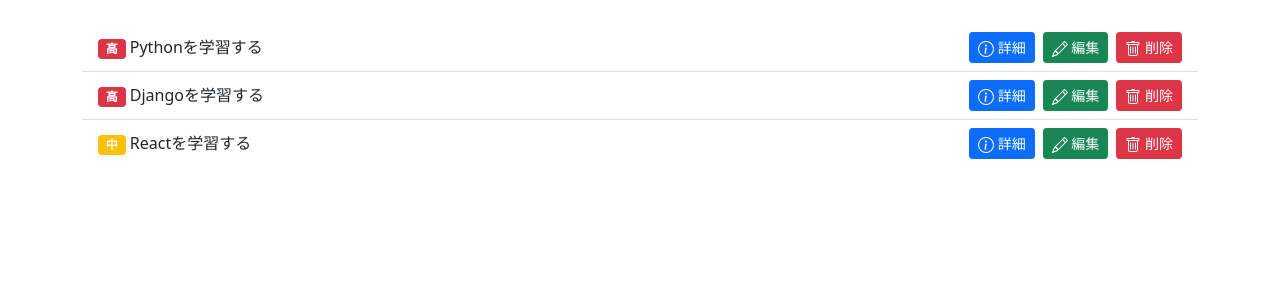
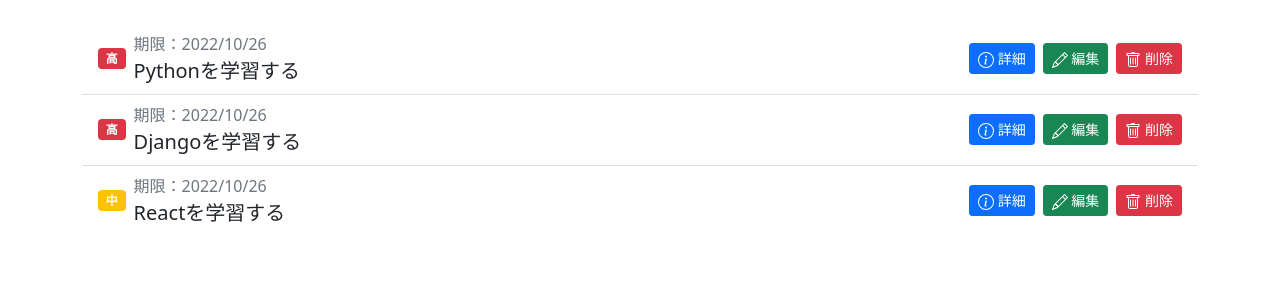
Before and after one commit to kdntiaoao/django-todolist, a Django app: page /list/ in a window 1280 px wide. Shown: the part 67-367 px from the top of the page. Run offline with Django 4.2, Linux system fonts and the light colour scheme; data comes from the database, SQL or seed files in the repository.

Commit message:
add date in list.html

```diff
--- a/templates/list.html
+++ b/templates/list.html
@@ -7,7 +7,7 @@
     <ul class="list-group list-group-flush">
         {% for item in object_list %}
         <li class="d-flex align-items-center list-group-item">
-            <p class="flex-fill m-0">
+            <div class="flex-fill d-flex align-items-center gap-2">
                 <span class="badge bg-{{ item.priority }}">
                     {% if item.priority == 'danger' %}
                         高
@@ -17,8 +17,11 @@
                         低
                     {% endif %}
                 </span>
-                {{ item.title }}
-            </p>
+                <div class="flex-fill">
+                    <p class="text-muted m-0">期限：{{ item.deadline|date:"Y/n/j" }}</p>
+                    <p class="m-0 fs-5">{{ item.title }}</p>
+                </div>
+            </div>
             <ul class="d-flex gap-2 list-unstyled">
                 <li>
                     <a class="btn btn-primary btn-sm" href="/detail/{{ item.id }}">
--- a/todo/urls.py
+++ b/todo/urls.py
@@ -1,4 +1,8 @@
 from django.urls import path
-from .views import TodoList, TodoDetail
+from .views import TodoList, TodoDetail, TodoCreate
 
-urlpatterns = [path("list/", TodoList.as_view()), path("detail/<int:pk>", TodoDetail.as_view())]
+urlpatterns = [
+    path("list/", TodoList.as_view()),
+    path("detail/<int:pk>", TodoDetail.as_view()),
+    path("create/", TodoCreate.as_view()),
+]
--- a/todo/views.py
+++ b/todo/views.py
@@ -1,5 +1,5 @@
 from django.shortcuts import render
-from django.views.generic import ListView, DetailView
+from django.views.generic import ListView, DetailView, CreateView
 
 from todo.models import TodoModel
 
@@ -13,3 +13,7 @@
 class TodoDetail(DetailView):
     template_name: str = 'detail.html'
     model = TodoModel
+
+class TodoCreate(CreateView):
+    template_name: str = 'create.html'
+    model = TodoModel
```
Also changed, not shown: templates/create.html (added, +7 -0 lines).
